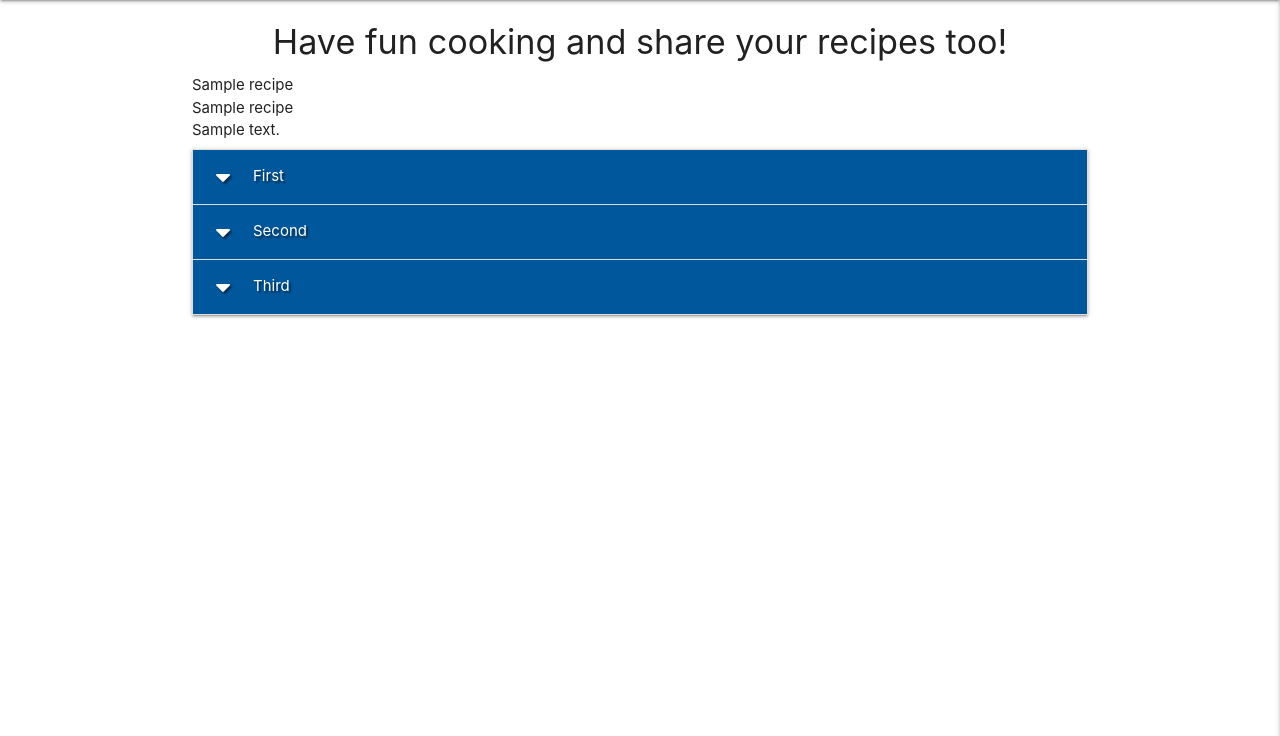
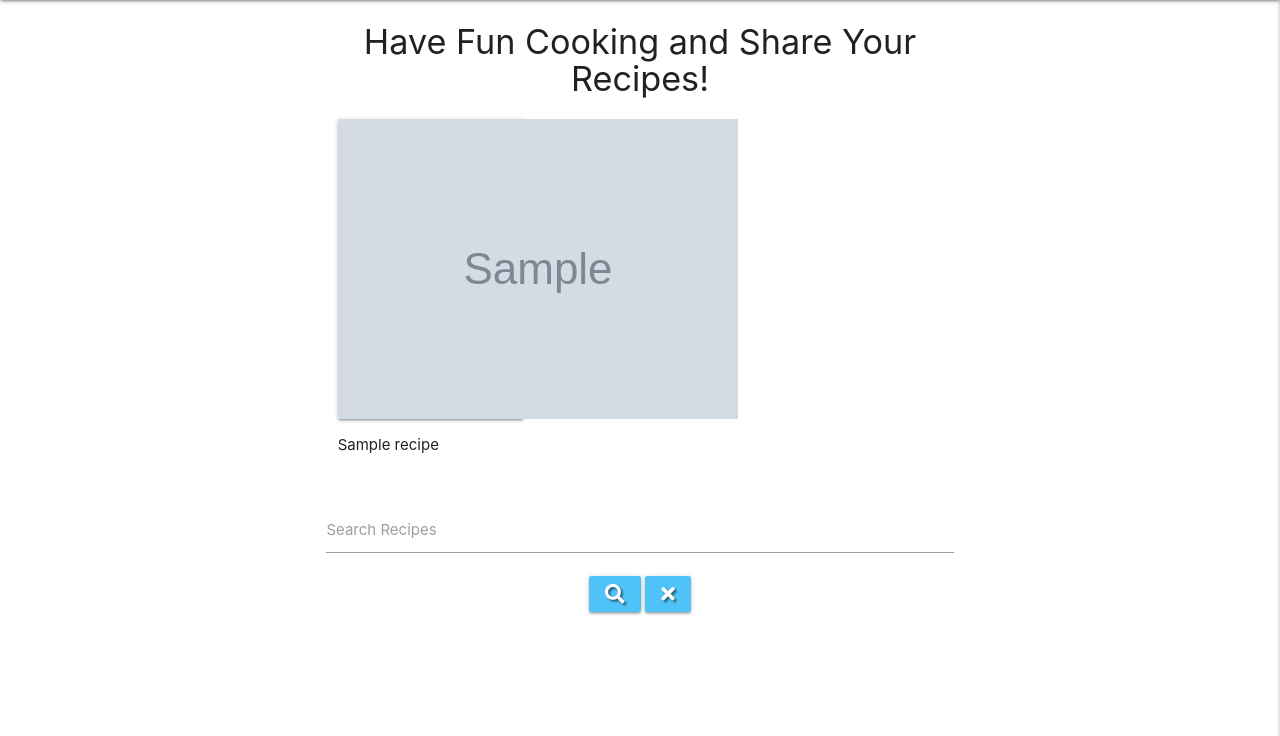
Before and after one commit to Code-Institute-Submissions/suping106-milestone3, a Flask app: page / in a window 1280 px wide. Shown: the part 64-800 px from the top of the page. Run offline with Flask 2, Linux system fonts and the light colour scheme; grey boxes marked "Sample" are stand-in pictures; a database or web service that is not in the repository returns one stand-in record (values such as "Sample title"); some libraries are stand-ins or nearby versions.

Commit message:
Content added to recipes.html

```diff
--- a/templates/recipes.html
+++ b/templates/recipes.html
@@ -1,25 +1,51 @@
 {% extends "base.html" %}
 {% block content %}
-    <h4 class="page-header center-align"> Have fun cooking and share your recipes too!</h4>
-    {% for recipe in recipes %}
-        {{ recipe.recipe_name }}<br>
-        {{ recipe.category_name }}<br>
-        {{ recipe.recipe_description }}<br>
-    {% endfor %}
 
-    <ul class="collapsible">
-        <li>
-            <div class="collapsible-header white-text light-blue darken-4 text-shadow"><i class="fas fa-caret-down"></i>First</div>
-            <div class="collapsible-body"><span>Lorem ipsum dolor sit amet.</span></div>
-        </li>
-        <li>
-            <div class="collapsible-header white-text light-blue darken-4 text-shadow"><i class="fas fa-caret-down"></i>Second</div>
-            <div class="collapsible-body"><span>Lorem ipsum dolor sit amet.</span></div>
-        </li>
-        <li>
-            <div class="collapsible-header white-text light-blue darken-4 text-shadow"><i class="fas fa-caret-down"></i>Third</div>
-            <div class="collapsible-body"><span>Lorem ipsum dolor sit amet.</span></div>
-        </li>
-    </ul>
+<div class="container">
+
+    <!-- Page Header -->
+    <h4 class="page-header center-align">Have Fun Cooking and Share Your Recipes!</h4>
+
+    <!-- Recipe Cards Display -->
+    {% if recipes|length > 0 %} <!-- Note: if search results > 0 display cards -->
+    <div class="row">
+        {% for recipe in recipes %}
+        <div class="col s12 m6 l4 recipe-container">
+            <div class="card small">
+                <a href="{{ url_for('recipe_details', recipe_id=recipe._id) }}">
+                    <img class="recipe-image" src="{{ recipe.recipe_image }}" alt="Recipe Image" loading="lazy">
+                </a>
+            </div>
+            <p class="recipecard-title">{{ recipe.recipe_name }}</p>
+        </div>
+        {% endfor %}
+    </div>
+    {% else %} <!-- else display 'No results found!' -->
+    <div class="section-noresults">
+        <div class="row">
+            <h4 class="page-header center-align">No results found!</h4>
+        </div>
+    </div>
+    {% endif %}
+
+    <!-- Search Recipes -->
+    <form action="{{ url_for('search') }}" method="POST" class="col s12">
+        <div class="row center-align">
+            <!-- Search Text Input -->
+            <div class="input-field col s12">
+                <input type="text" name="query" id="query" minlength="3" class="validate" required>
+                <label for="query">Search Recipes</label>
+            </div>
+            <!-- Search & Reset Buttons -->
+            <div class="col s12">
+                <button type="submit" class="light-blue lighten-2 btn text-shadow">
+                    <i class="fas fa-search"></i>
+                </button>
+                <a href="{{ url_for('get_recipes') }}" class="light-blue lighten-2 btn text-shadow"><i class="fas fa-times"></i></a>
+            </div>
+        </div>
+    </form>
+
+</div>
 
 {% endblock %}
```
